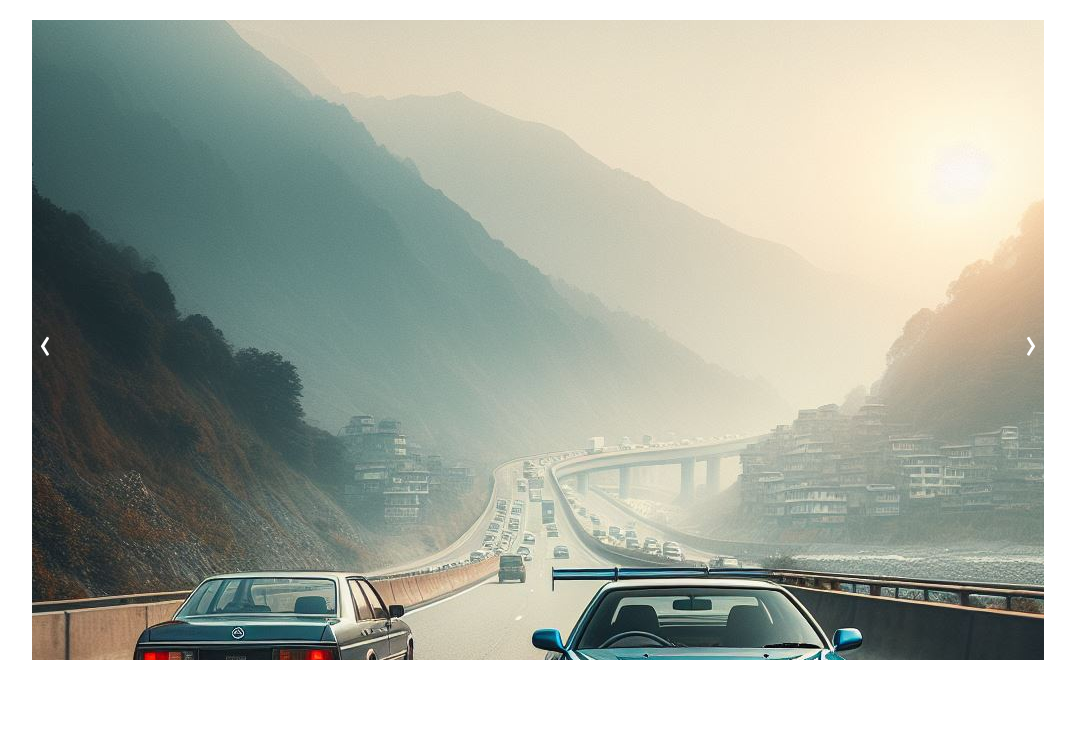
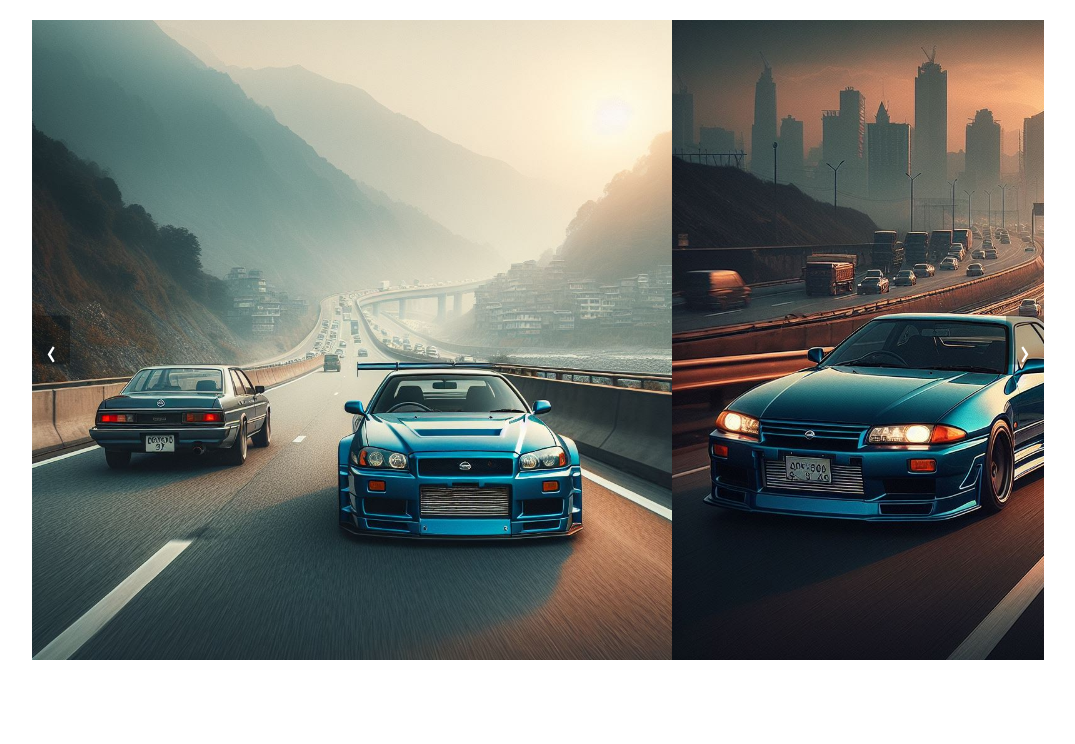
Before and after one commit to Rustam-Shrestha/buyer-side, a PHP site: page /home.php in a window 1280 px wide. Shown: the part 84-828 px from the top of the page, without its empty margins (102-1177 px from the left). Run offline with PHP 8.4, Linux system fonts and the light colour scheme.

Commit message:
due to some errors i was not able to continue using previous template so i have used other method of creating slides but this one will not have smooth transition as i have used display none

```diff
--- a/components/style.css
+++ b/components/style.css
@@ -1,136 +1,114 @@
 /* all the styling done in variable */
-:root{
+:root {
   --green: rgb(1, 171, 171);
   --white: #fff;
   --black: #000;
-    --box-shadow: rgba(0,0,0,0.25);
-    --font-primary: 'Trebuchet MS', 'Lucida Sans Unicode', 'Lucida Grande', 'Lucida Sans', Arial, sans-serif;
+  --box-shadow: rgba(0, 0, 0, 0.25);
+  --font-primary: "Trebuchet MS", "Lucida Sans Unicode", "Lucida Grande",
+    "Lucida Sans", Arial, sans-serif;
 }
 /* giving minimum height so that it does not messup in fixzed navbar */
-body{
+body {
   min-height: 100vh;
 }
 
-*{
+* {
     font-family: var(--font-primary);
 }
 
 /* navigation styling starts==========+================*/
 /* ==================================================== */
+/* navigation styling starts==========+================*/
+/* ==================================================== */
 
 /* navigation bar section  */
-.header{
+.header {
   background-color: var(--green);
-    width:80%;
-    margin:20px auto;
+  width: 80%;
+  margin: 20px auto;
   border-radius: 13px 13px 0 0;
   height: 4em;
   display: flex;
   justify-content: space-evenly;
-
 }
 /* positioning of navbar */
-.nav-container, .navbar{
+.nav-container,
+.navbar {
   display: flex;
   justify-content: space-around;
   align-items: center;
 }
-.header img{
+.header img {
   width: 40px;
   height: 40px;
   margin: 10px 0 0 10px;
-
 }
 /* link stylings */
-.navbar a{
+.navbar a {
     color: var(--white);
     text-decoration: none;
     margin: 0 9px;
     line-height: 4;
     text-transform: uppercase;
-    transform: .3s;
+    transform: 0.3s;
 }
-.navbar a:hover{
+.navbar a:hover {
   color: var(--black);
 }
-.header .icons{
+.header .icons {
   display: none;
 }
 /* navigation styling ends==========+================*/
 /* ==================================================== */
 
-
-/* navigation styling starts==========+================*/
-/* ==================================================== */
-
-/* virtual screen type template where anything resides within and overflow is seen by scroll */
-.caro-container{
-    width:80%;
-    height: 80vh;
+.carousel-container {
+  position: relative;
+  width: 80%;
   margin: 0 auto;
-    /* makinbg relative so that we can positon leements inside anywhee */
-    position: relative;
   overflow: hidden;
 }
 
-/* actual slider with all the slides that moves and gives slideshow experience */
-.caro-slide{
-    /* currently images were in column now this arranges it in row nut overflow is yet hidden */
+.carousel {
   display: flex;
-    /* accomodating all 4 images */
-    width: 400%;
-    transition: transfoem .5s ease-in-0ut;
+  transition: 0.5s ease;
 }
 
-.caro-item{
-    /* each image will have 25% where caro-item is itselm 100% can accooodate 4 images */
-    width:25%;
-    /* relatived so that we can position absolute testxs everywhere in slide */
-    position: relative;
+.carousel img {
+  width: 100vw;
+  height: 80vh;
+  transition: 0.5s ease;
 }
-.caro-item img{
-    width: 100%;
-    height: auto;
-}
-.caro-item h3, .caro-item button{
-    color: var(--white);
-    position:absolute;
-    text-align: center;
-    z-index: 45;
-    /* to be positioned */
-}
-.caro-steer{
-    /* absolutely give right to come over any element */
+
+.carousel-btn {
   position: absolute;
-    /* parent is relative caro-container so 50% is of it's height only */
   top: 50%;
   transform: translateY(-50%);
-    width: 100%;
-    display: flex;
-    /* making sure these two chevron button don't stick together */
-    justify-content: space-between;
-}
-.caro-steer button{
-    background: none;
+  background: rgba(0, 0, 0, 0.3);
+  color: white;
+  padding: 10px;
   border: none;
-    outline: none;
-    font-size: 48px;
-    color: var(--white);
   cursor: pointer;
-
+  z-index: 1;
+  transition: 0.5s ease;
+  height: 49px;
+  width: 38px;
+  font-size: 40px;
 }
 
+.carousel-btn-prev {
+  left: 0;
+}
 
+.carousel-btn-next {
+    right: 0;
+}
 /* navigation styling ends==========+================*/
 /* ==================================================== */
 
 
-
-
-@media screen and (max-width: 720px){
-
+@media screen and (max-width: 720px) {
   .navbar {
-        transition: .3s;
+    transition: 0.3s;
     display: flex;
     flex-direction: column;
     background-color: var(--white);
@@ -140,20 +118,18 @@ body{
     /* top: 200px; */
     transform: translateY(-100%);
     z-index: 44;
-
   }
-    .navbar a{
+  .navbar a {
     color: var(--green);
-
   }
-    .header img{
+  .header img {
     position: absolute;
     left: 80px;
   }
-    .header .icons{
+  .header .icons {
     display: inline-block;
   }
-    .navbar.show{
-        transform: translate(20px,60%);
+  .navbar.show {
+    transform: translate(20px, 60%);
   }
 }
--- a/home.php
+++ b/home.php
@@ -14,45 +14,25 @@
 <body>
     <?php include "components/_header.php"; ?>
 
-    <section class="main">
-        <div class="caro-container">
-            <div class="caro-slide">
-                <img src="assets/img1.jpg" alt="img 1">
-                <div class="caro-item">
-                    <h3>heading</h3>
-                    <a href="" class="btn"></a>
-                </div>
+    <div class="wallpaper">
+        <div class="carousel-container">
+            <button class="carousel-btn-prev carousel-btn" onclick="prevSlide()">
+                &#8249;
+            </button>
+            <div class="carousel">
+                <img src="assets/img1.jpg" alt="image 1">
+                <img src="assets/img2.jpg" alt="image 2">
+                <img src="assets/img3.jpg" alt="image 3">
+                <img src="assets/img4.jpg" alt="image 4">
             </div>
-            <div class="caro-slide">
-                <img src="assets/img2.jpg" alt="img 2">
-                <div class="caro-item">
-                    <h3>heading</h3>
-                    <a href="" class="btn"></a>
-                </div>
-            </div>
-            <div class="caro-slide">
-                <img src="assets/img3.jpg" alt="img 3">
-                <div class="caro-item">
-                    <h3>heading</h3>
-                    <a href="" class="btn"></a>
-                </div>
-            </div>
-            <div class="caro-slide">
-                <img src="assets/img4.jpg" alt="img 4">
-                <div class="caro-item">
-                    <h3>heading</h3>
-                    <a href="" class="btn"></a>
-                </div>
-            </div>
-
-            <div class="caro-steer">
-        <button id="prev">&#8249;</button>
-        <button id="next">&#8250;</button>
+            <button class="carousel-btn carousel-btn-next" onclick="nextSlide()">
+                &#8250;
+            </button>
+        </div>
     </div>
-        </div>
-    </section>
     <script>
         <?php include "script.js"; ?>
+
     </script>
 </body>
 
--- a/script.js
+++ b/script.js
@@ -6,3 +6,34 @@ toggler.addEventListener("click", () => {
         menus[num].classList.toggle("show");
     }
 });
+
+
+
+let slideIndex = 0;
+const slides = document.querySelectorAll(".carousel img");
+const totalSlides = slides.length;
+
+function slideShower() {
+    for (let i = 0; i < totalSlides; i++) {
+        slides[i].style.display = "none";
+    }
+    slides[slideIndex].style.display = "block";
+}
+
+function nextSlide(){
+    slideIndex++;
+    if(slideIndex===totalSlides){
+        slideIndex = 0;
+    }
+    slideShower();
+}
+
+function prevSlide(){
+    slideIndex--;
+    if(slideIndex<0){
+        slideIndex=totalSlides-1;
+    }
+    slideShower();
+}
+setInterval(nextSlide, 5000);
+showSlides();
```
Also changed, not shown: demo.html (added, +96 -0 lines). Lines whose indentation alone changed are shown as unchanged.
